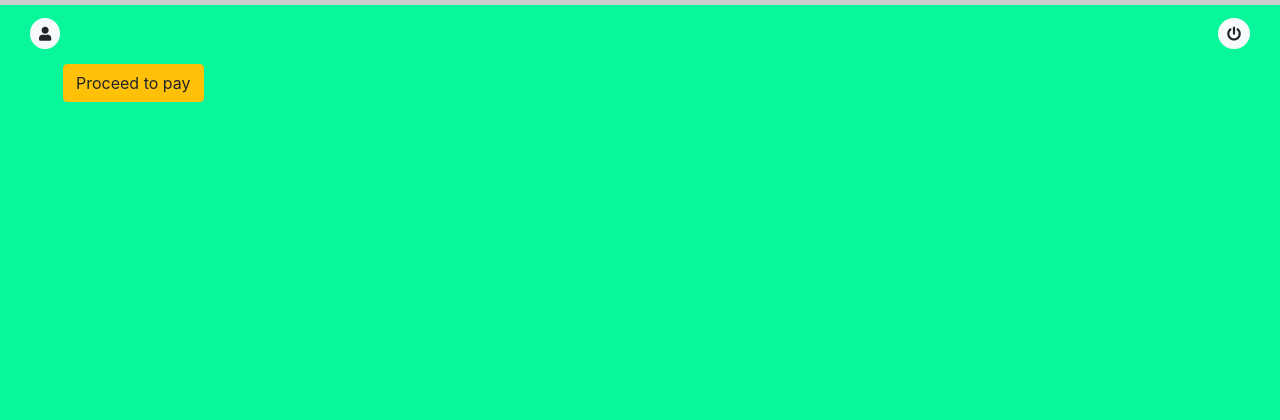
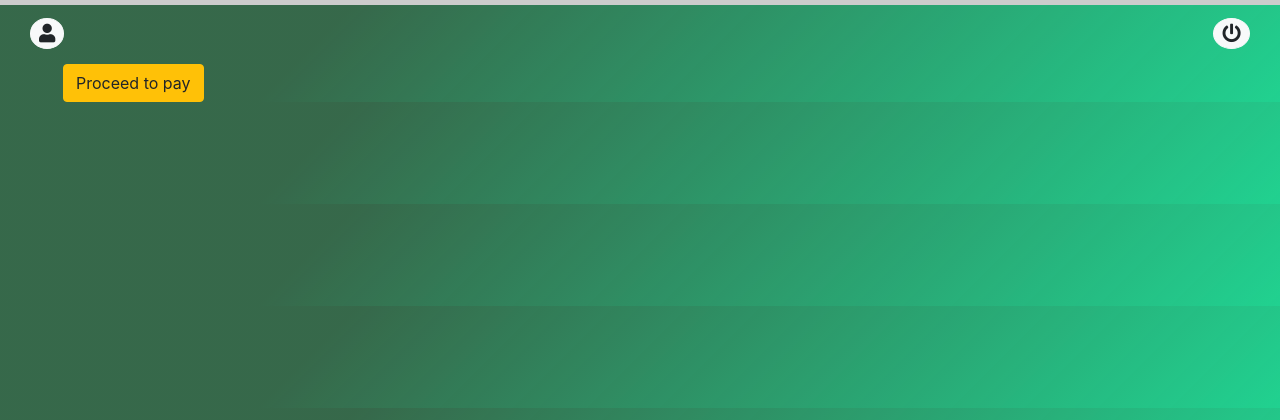
Before and after one commit to Smartybrainy/Easy-pay-app, a Django app: page /accounts/profile/ in a window 1280 px wide. Shown: the top 420 px of the page. Run offline with Django 3.2, Linux system fonts and the light colour scheme; a user stored in the database is signed in; data comes from the database, SQL or seed files in the repository; both versions use the stored data as it was after the commit; some libraries are stand-ins or nearby versions.

Commit message:
container adjusted

```diff
--- a/accounts/forms.py
+++ b/accounts/forms.py
@@ -47,7 +47,9 @@ class UserUpdateForm(forms.ModelForm):
 
 class ProfileUpdateForm(forms.ModelForm):
     image = forms.ImageField(required=False)
-    gender = forms.CharField(required=False)
+    gender = forms.CharField(required=False, widget=forms.TextInput(attrs={
+        'placeholder': "Male/Female"
+    }))
 
     class Meta:
         model = Profile
--- a/accounts/models.py
+++ b/accounts/models.py
@@ -4,6 +4,7 @@ from django.core.validators import RegexValidator
 from django.utils.translation import ugettext_lazy as _
 from django.contrib.auth.models import User
 from PIL import Image
+from phonenumber_field.modelfields import PhoneNumberField #requires phonenumbers module
 
 from .utils import generate_ref_code, generate_otp_number
 
@@ -16,7 +17,7 @@ STATUS = (
 class Profile(models.Model):
     user = models.OneToOneField(User, on_delete=models.CASCADE)
     email_confirmed = models.BooleanField(default=False)
-    mobile = models.CharField(max_length=16)
+    mobile = PhoneNumberField()
     otp = models.CharField(max_length=6)
     bio = models.TextField(blank=True)
     code = models.CharField(max_length=8, blank=True)
@@ -28,7 +29,7 @@ class Profile(models.Model):
                               width_field="width_field", height_field="height_field")
     width_field = models.IntegerField(default=0)
     height_field = models.IntegerField(default=0)
-    gender = models.CharField(choices=STATUS, max_length=6, default="Male")
+    gender = models.CharField(choices=STATUS, max_length=6, blank=True)
 
     def __str__(self):
         return f"{self.user.username}-{self.code}"
--- a/accounts/templates/accounts/profile_view.html
+++ b/accounts/templates/accounts/profile_view.html
@@ -5,16 +5,16 @@
     <title>{% block title %}| Profile {% endblock title %}</title>
 </head>
 <body class="bs-success">
-    <div class="container-fluid">
+    <div class="container">
         <div class="row">
-            <div class="col-sm-2 mt-3">
+            <div class="col-2 mt-3">
                 <button class="btn btn-sm btn-light rounded rounded-circle ml-3" id="bs-toggle-btn" title="go to account"><i
-                        class="fas fa-user"></i></button>
+                        class="fas fa-user fa-lg"></i></button>
             </div>
 
             <!-- logout button -->
-            <div class="col-sm-2 mt-3">
-                <a href="{% url 'accounts:logout' %}" class="btn btn-sm btn-light rounded rounded-circle ml-3" title="logout" id="bs-logout"><i class="fas fa-power-off"></i></a>
+            <div class="col-2 mt-3">
+                <a href="{% url 'accounts:logout' %}" class="btn btn-sm btn-light rounded rounded-circle ml-3" title="logout" id="bs-logout"><i class="fas fa-power-off fa-lg"></i></a>
             </div>
         </div>
     </div>
--- a/accounts/templates/accounts/signup.html
+++ b/accounts/templates/accounts/signup.html
@@ -25,6 +25,7 @@
                         {% csrf_token %}
                         {{ form|crispy }}
                         <button type="submit" class="btn btn-outline-primary btn-sm">Signup</button>
+                        <p>Already signup <a href="{% url 'accounts:login' %}">login</a> here.</p>
                     </form>
                 </div>
             </div>
--- a/accounts/templates/registration/login.html
+++ b/accounts/templates/registration/login.html
@@ -24,6 +24,7 @@
                         {% csrf_token %}
                         {{ form|crispy }}
                         <button type="submit" class="btn btn-outline-primary btn-sm">Login</button>
+                        <p>Don't have existing account <a href="{% url 'accounts:signup' %}">signup</a> here.</p>
                     </form>
                 </div>
             </div>
--- a/accounts/tokens.py
+++ b/accounts/tokens.py
@@ -5,6 +5,6 @@ from six import text_type
 class AccountActivationTokenGenerator(PasswordResetTokenGenerator):
     def _make_hash_value(self, user, timestamp):
         return (
-            text_type(user.pk) + text_type(timestamp) + text_type(user.profile.email_confirmed)
+            text_type(user.pk) + text_type(timestamp) + text_type(user.profile.email_confirmed) + text_type(user.is_active)
         )
 account_activation_token = AccountActivationTokenGenerator()
--- a/accounts/views.py
+++ b/accounts/views.py
@@ -109,7 +109,7 @@ def signup(request):
         domain = get_current_site(request).domain
         uidb64 = urlsafe_base64_encode(force_bytes(user.pk))
         token = account_activation_token.make_token(user)
-        link = reverse('activate', kwargs={'uidb64': uidb64, 'token': token})
+        link = reverse('accounts:activate', kwargs={'uidb64': uidb64, 'token': token})
         activate_url = domain+link
 
         email_subject = 'Activate Your Easypay Account.'
--- a/payment/settings.py
+++ b/payment/settings.py
@@ -39,6 +39,7 @@ LOCAL_APP = [
 THIRD_PARTY_APP = [
     'crispy_forms',
     'rest_framework',
+    'phonenumber_field'
 ]
 
 INSTALLED_APPS = DEFAULT_APP + LOCAL_APP + THIRD_PARTY_APP
--- a/requirements.txt
+++ b/requirements.txt
@@ -12,6 +12,7 @@ Django==3.1.5
 django-allauth==0.44.0
 django-crispy-forms==1.10.0
 django-heroku==0.3.1
+django-phonenumber-field==5.0.0
 djangorestframework==3.12.2
 future==0.18.2
 gitdb==4.0.5
@@ -21,6 +22,7 @@ idna==2.10
 oauthlib==3.1.0
 Paperboy==1.0.1
 paystack==1.5.0
+phonenumbers==8.12.17
 Pillow==8.1.0
 psycopg2==2.8.6
 pycparser==2.20
--- a/static/styles/basestyle.css
+++ b/static/styles/basestyle.css
@@ -26,3 +26,8 @@
   background-color: lightseagreen;
   z-index: 10 !important;
 }
+
+#base-container {
+  min-width: 100% !important;
+  overflow-x: hidden;
+}
--- a/static/styles/homepage.css
+++ b/static/styles/homepage.css
@@ -6,11 +6,13 @@
 :root {
   --primary-white: #fff;
   --primary-gray: #ccc;
-  --primary-green: hsl(157, 94%, 50%);
-  --primary-green2: hsl(157, 94%, 55%);
+  --primary-green: hsl(145, 66%, 37%);
+  --primary-green2: hsl(145, 66%, 45%);
 }
 .bs-success {
   background-color: var(--primary-green);
+  background-image: linear-gradient(315deg, #21d190 0%, #3b5e48d5 74%);
+  width: 100% !important;
 }
 
 /* The home page styling */
@@ -21,7 +23,7 @@
 .naira-sign {
   font-size: 10rem;
   font-weight: 400;
-  font-family: "Times New Roman", Times, serif;
+  font-family: sans-serif;
   color: var(--primary-white);
   min-height: 75vh;
   max-width: 15%;
@@ -31,15 +33,13 @@
   align-items: center;
 }
 .naira-sign:hover {
-  font-family: "Trebuchet MS", "Lucida Sans Unicode", "Lucida Grande",
-    "Lucida Sans", Arial, sans-serif;
+  font-family: sans-serif;
   color: var(--primary-gray);
   text-shadow: 5px 5px green;
 }
 
 .naira-sign:active {
-  font-family: "Trebuchet MS", "Lucida Sans Unicode", "Lucida Grande",
-    "Lucida Sans", Arial, sans-serif;
+  font-family: sans-serif;
   color: var(--primary-gray);
   text-shadow: 3px 3px green;
 }
@@ -50,6 +50,6 @@
 
 .pay-text {
   font-size: 3rem;
-  font-family: "Times New Roman", Times, serif;
+  font-family: sans-serif;
 }
 /* End home page styling */
--- a/static/styles/profilepage.css
+++ b/static/styles/profilepage.css
@@ -1,5 +1,9 @@
+:root {
+  --main-transition: all 0.3 linear;
+}
+
 #bs-font {
-  font-family: "Times New Roman", Times, serif;
+  font-family: sans-serif;
 }
 /* -------modal--------- */
 #bs-modal {
@@ -19,6 +23,7 @@
   padding: 1.5rem 1.25rem;
   border-bottom-right-radius: 10%;
   box-shadow: 3px 0 15px 0 rgba(15, 20, 100, 0.5);
+  background-image: linear-gradient(315deg, #21d190 0%, #d65bca 74%);
 }
 .close {
   position: absolute;
@@ -43,9 +48,11 @@
   background-color: #ccc;
 }
 #image-size {
-  max-width: 50px;
-  max-height: 50px;
-  border-radius: 50px;
+  width: 60px;
+  max-width: 70px;
+  max-height: 60px;
+  border-radius: 50%;
+  border: 2px outset rgb(73, 223, 168);
 }
 /* ------end modal----- */
 
@@ -74,7 +81,7 @@
   margin-left: 0.25rem;
   padding: 0.5rem 1rem;
   border-radius: 3px 20px 20px 3px;
-  transition: all 1s ease-in;
+  transition: var(--main-transition);
 }
 
 .bs-account-settings-update:hover,
@@ -85,11 +92,11 @@
   margin-left: 0.25rem;
   padding: 0.5rem 1rem;
   border-radius: 20px 3px 3px 20px;
-  transition: all 1s ease-in;
+  transition: var(--main-transition);
 }
 #profile-info-toggle {
   cursor: pointer;
-  font-family: "Times New Roman", Times, serif;
+  font-family: sans-serif;
   font-weight: 700;
   border-bottom: 2px solid gray;
 }
--- a/templates/base.html
+++ b/templates/base.html
@@ -17,7 +17,7 @@
     <link rel="stylesheet" href="{% static 'offline/font-awesome/all.min.css' %}">
     <title>E-pay {% block title %}{% endblock %}</title>
 </head>
-<body>
+<body id="base-container">
 
     <div id="bs-progress-container">
         <div id="bs-progress-bar"></div>
```
Also changed, not shown: static/styles/authview.css (deleted, +0 -35 lines), accounts/migrations/0003_auto_20210201_1604.py (added), accounts/migrations/0004_auto_20210201_1613.py (added), accounts/migrations/0005_auto_20210201_1614.py (added), db.sqlite3.
